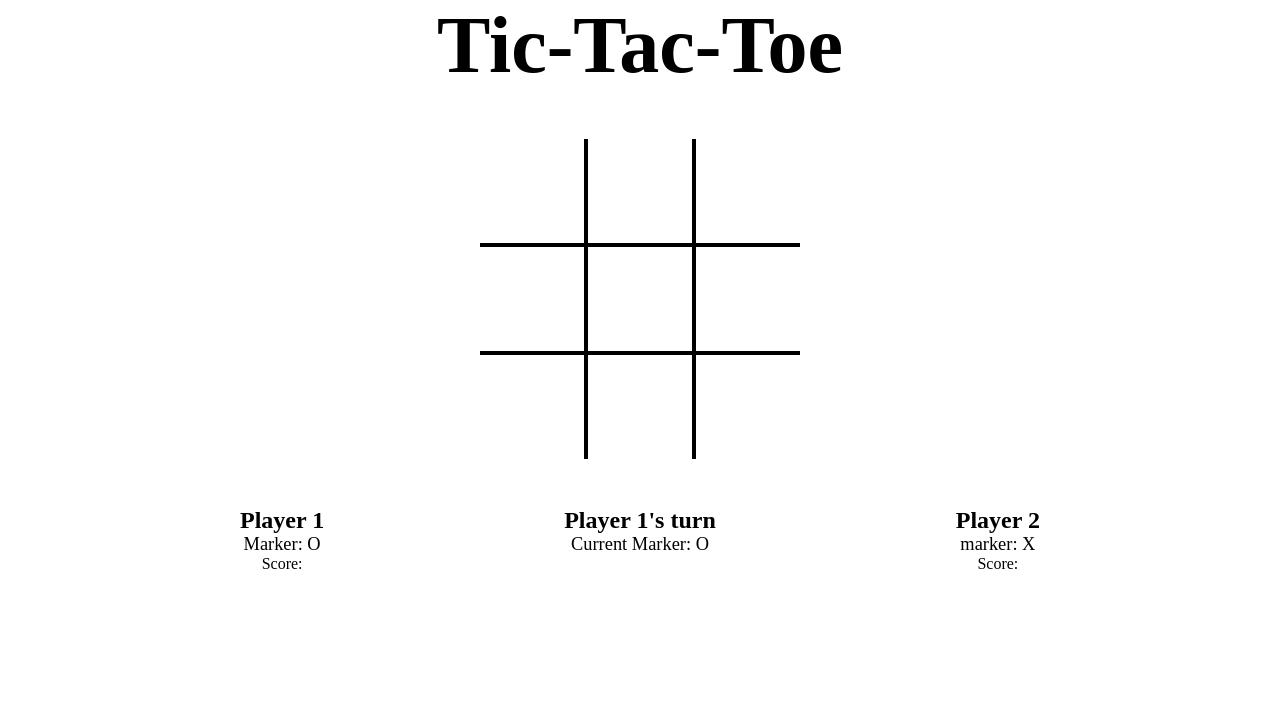
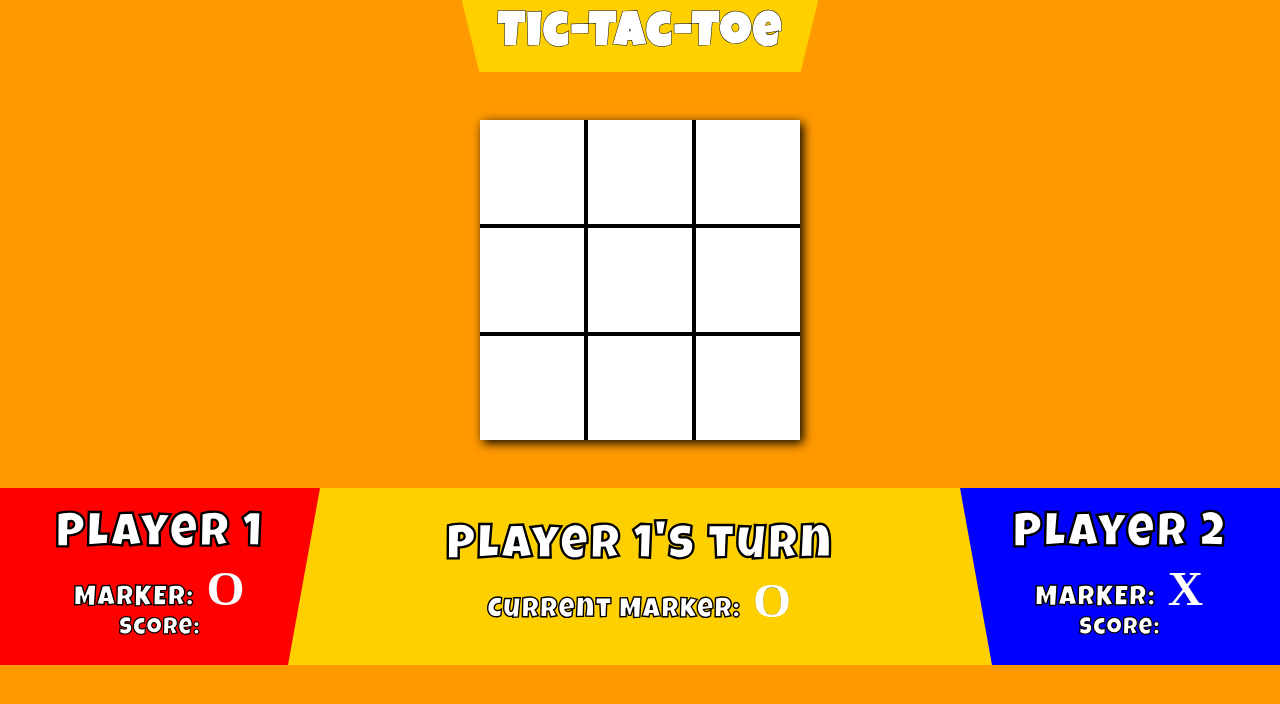
Before and after one commit to JonWei86/tic-tac-toe, a plain HTML site: page index.html in a window 1280 px wide. Drawn offline with Linux system fonts and the light colour scheme; a web font is replaced by a local one.

Commit message:
style: adds basic colors and styling to project

```diff
--- a/index.html
+++ b/index.html
@@ -5,6 +5,9 @@
     <meta name="viewport" content="width=device-width, initial-scale=1.0">
     <title>Document</title>
     <link rel="stylesheet" href="style.css">
+    <link rel="preconnect" href="https://fonts.googleapis.com">
+    <link rel="preconnect" href="https://fonts.gstatic.com" crossorigin>
+    <link href="https://fonts.googleapis.com/css2?family=Gaegu&family=Luckiest+Guy&display=swap" rel="stylesheet">
 </head>
 <body>
     <div class="game-container">
@@ -17,17 +20,21 @@
         <div class="player-info-container">
             <div class="player-container player1-container">
                 <p class="player-name player1-name">Player 1</p>
-                <p class="player-marker player1-marker">Marker: O</p>
-                <p class="player-score player1-score">Score:</p>
+                <div class="player1-subcontainer">
+                    <p class="player-marker player1-marker">MARKER: <span class="marker-class">O</span></p>
+                    <p class="player-score player1-score">Score:</p>
+                </div>
             </div>
             <div class="current player-container">
                 <p class="player-name">Player <span id="current-player"></span>'s turn</p>
-                <p class="player-marker">Current Marker: <span id="current-marker"></span></p>
+                <p class="player-marker">Current Marker: <span class="marker-class" id="current-marker"></span></p>
             </div>
             <div class="player-container player2-container">
                 <p class="player-name player2-name">Player 2</p>
-                <p class="player-marker player2-marker">marker: X</p>
-                <p class="player-score player2-score">Score:</p>
+                <div class="player2-subcontainer">
+                    <p class="player-marker player2-marker">MARKER: <span class="marker-class">X</span></p>
+                    <p class="player-score player2-score">Score:</p>
+                </div>
             </div>
         </div>
     </div>
--- a/script.js
+++ b/script.js
@@ -127,20 +127,23 @@
         modal.innerHTML=`${msg}`;
         //append modal window
         modalContainer.appendChild(modal);
+        const btnContainer = document.createElement("div");
+        btnContainer.classList.add("btn-container");
+        modal.appendChild(btnContainer);
         //create buttons
         //create playAgain-btn
         const playAgainBtn = document.createElement("button");
         playAgainBtn.classList.add("play-again-btn");
         playAgainBtn.addEventListener('click', ()=>{playAgain(modalContainer)});
-        playAgainBtn.innerText= 'Play Again?';
+        playAgainBtn.innerText= 'Play Another Round';
         //create resetBtn
         const resetBtn = document.createElement("button");
         resetBtn.classList.add("reset-btn");
-        resetBtn.innerText= 'Reset';
+        resetBtn.innerText= 'Reset Game';
         resetBtn.addEventListener('click', ()=>{reset(modalContainer)});
         //appened buttons
-        modal.appendChild(resetBtn);
-        modal.appendChild(playAgainBtn);
+        btnContainer.appendChild(playAgainBtn);
+        btnContainer.appendChild(resetBtn);
         //appened modal container and window
         document.querySelector(".board-container").appendChild(modalContainer);
     };
--- a/style.css
+++ b/style.css
@@ -6,8 +6,20 @@
     margin: 0;
 }
 
+body{
+    background-color: rgb(255, 153, 0);
+}
+
 .title{
-    font-size: 5rem;
+    font-size: 3em;
+    font-family: "Luckiest Guy";
+    letter-spacing: 0.05em;
+    color: white;
+    -webkit-text-stroke: 0.01em;
+    -webkit-text-stroke-color: black;
+    background-color: rgb(255, 208, 0);
+    clip-path: polygon(0% 0%, 100% 0%,  95% 100%, 5% 100%);
+    padding: 0.25em 0.75em;
 }
 
 .game-container{
@@ -25,7 +37,9 @@
     width: 25dvw;
     gap: 0.25rem;
     align-self: center;
+    justify-content: space-between;
     background-color: black;
+    box-shadow: 3px 3px 10px black;
 }
 
 .btns {
@@ -34,27 +48,72 @@
     font-size: 5rem;
     background-color: white;
     border: none;
+    font-family: "Gaegu";
 }
 
 .player-info-container{
     display: flex;
     width: 100%;
-    justify-content: space-evenly;
+    justify-content: center;
+    background-color: rgb(255, 208, 0);
 }
 
 .player-container{
     display: flex;
     flex-direction: column;
-    align-items: center;
+    padding: 1em 1.5em;
+    color: white;
+    flex: 1;
+    text-align: center;
+    padding: 1.5em 0;
 }
 
 .player-name{
-    font-size: 1.5em;
-    font-weight: bold;
+    font-size: 3em;
+    font-family: "Luckiest Guy";
+    letter-spacing: 0.05em;
+    color: white;
+    -webkit-text-stroke: 0.05em black;
+}
+
+.player1-container{
+    background-color: red;
+    clip-path: polygon(0% 0%, 100% 0%,  90% 100%, 0% 100%);
+}
+
+.player2-container{
+    background-color: blue;
+    clip-path: polygon(0% 0%, 100% 0%,  100% 100%, 10% 100%);
+}
+
+.current {
+    text-align: center;
+    justify-content: center;
+    padding: 0 0;
+    flex: 2;
 }
 
 .player-marker{
-    font-size: 1.15em;
+    font-size: 1.75em;
+    font-family:"Luckiest Guy";
+    letter-spacing: 0.05em;
+    -webkit-text-stroke: 0.05em black;
+}
+
+.marker-class{
+    font-family: "Gaegu";
+    font-size: 1.75em;
+    font-weight: bolder;
+    padding: 0 0 0 0.1em;
+    color: white;
+    -webkit-text-stroke: 0.002em rgb(0, 0, 0);
+}
+
+.player-score{
+    font-family: "Luckiest Guy";
+    font-size: 1.5em;
+    letter-spacing: 0.05em;
+    -webkit-text-stroke: 0.05em black;
 }
 
 .modal-container{
@@ -72,7 +131,37 @@
     display: flex;
     background-color: white;
     flex-direction: column;
-    justify-content: center;
-    padding: 3em;
+    padding: 2em;
+    align-items: center;
     border-radius: 10px;
+    font-family: "Luckiest Guy";
+    letter-spacing: 0.05em;
+    -webkit-text-stroke: 0.005em black;
 }
+
+.modal > p {
+    font-size: 1.5em;
+    font-weight: bold;
+    color: white;
+    font-size: 3dvh;
+}
+
+.btn-container {
+    display: flex;
+    justify-content: space-between;
+}
+
+.reset-btn,
+.play-again-btn{
+    font-family: "Luckiest Guy";
+    font-size: 1.5dvh;
+    margin: 1em;
+    padding: 0.5em 1em;
+    border: none;
+    color: white;
+    background-color: rgb(255, 208, 0);
+    border-radius: 1em;
+    border: 3px solid black;
+    letter-spacing: 0.05em;
+    -webkit-text-stroke: 0.05em black;
+}
```
